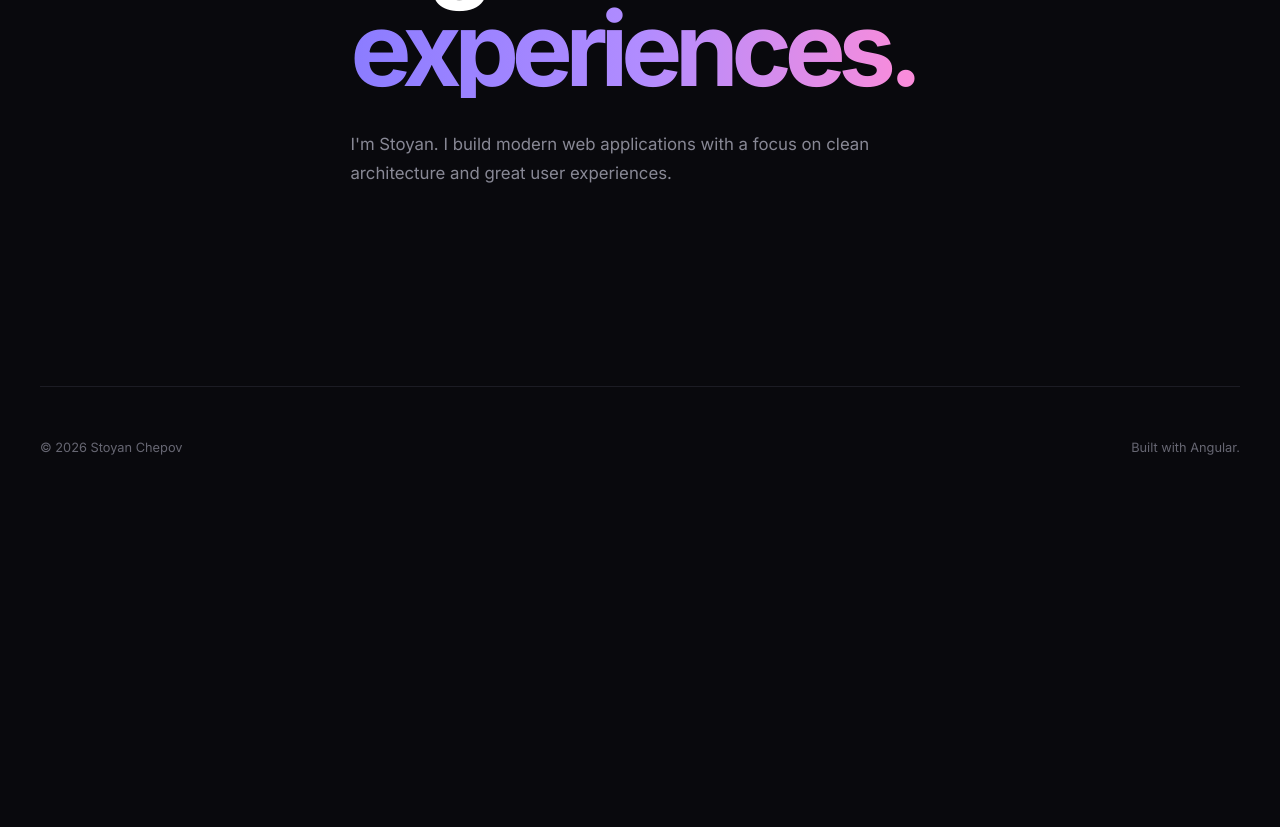
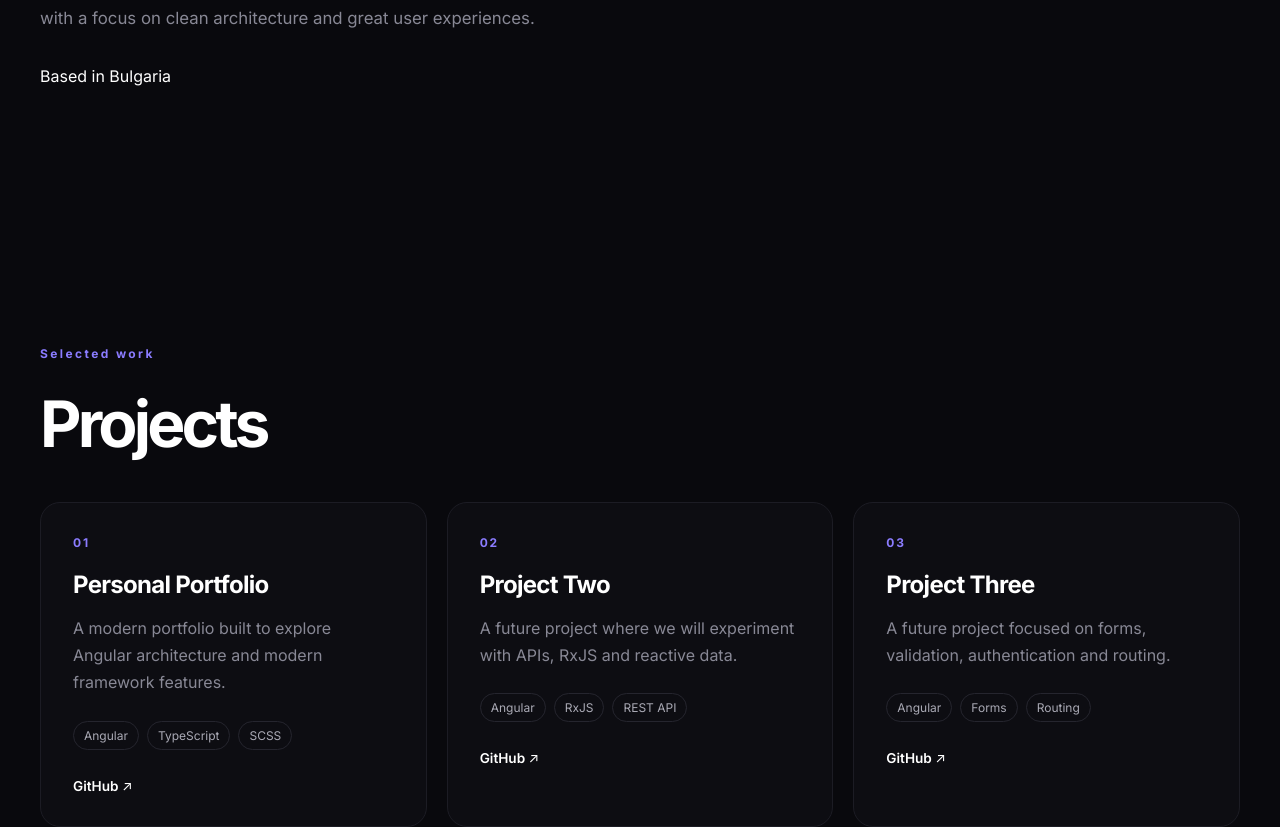
Before and after one commit to StoyanChepov/stoyanChepov.github.io, an Angular app: page / in a window 1280 px wide. Shown: the part 500-1327 px from the top of the page. Before the commit the page ends 1008 px from the top, so only its background shows below. Built offline with nearby package versions, Linux system fonts and the light colour scheme.

Commit message:
add project card

```diff
--- /dev/null
+++ b/src/app/core/models/profile.ts
@@ -0,0 +1,6 @@
+export interface Profile {
+  name: string;
+  role: string;
+  description: string;
+  location: string;
+}
--- /dev/null
+++ b/src/app/core/models/project.ts
@@ -0,0 +1,8 @@
+export interface Project {
+  id: string;
+  title: string;
+  description: string;
+  technologies: string[];
+  githubUrl: string;
+  liveUrl?: string;
+}
--- a/src/app/pages/home/home.html
+++ b/src/app/pages/home/home.html
@@ -1,5 +1,7 @@
 <section class="hero">
-  <p class="eyebrow">SOFTWARE DEVELOPER</p>
+  <p class="eyebrow">
+    {{ profile().role }}
+  </p>
 
   <h1>
     Building digital
@@ -7,7 +9,25 @@
   </h1>
 
   <p class="description">
-    I'm Stoyan. I build modern web applications
-    with a focus on clean architecture and great user experiences.
+    {{ introduction() }}
+    {{ profile().description }}
+  </p>
+
+  <p class="location">
+    Based in {{ profile().location }}
   </p>
 </section>
+
+<section class="projects">
+  <div class="section-heading">
+    <p class="eyebrow">Selected work</p>
+
+    <h2>Projects</h2>
+  </div>
+
+  <div class="project-grid">
+    @for (project of projects(); track project.id) {
+      <app-project-card [project]="project" />
+    }
+  </div>
+</section>
--- a/src/app/pages/home/home.scss
+++ b/src/app/pages/home/home.scss
@@ -57,3 +57,31 @@ h1 span {
   font-size: 1.05rem;
   line-height: 1.7;
 }
+
+.projects {
+  width: min(1200px, calc(100% - 48px));
+  margin: 120px auto;
+}
+
+.section-heading {
+  margin-bottom: 40px;
+}
+
+.section-heading h2 {
+  margin: 0;
+
+  font-size: clamp(2.5rem, 5vw, 4rem);
+  letter-spacing: -0.06em;
+}
+
+.project-grid {
+  display: grid;
+  grid-template-columns: repeat(3, 1fr);
+  gap: 20px;
+}
+
+@media (max-width: 900px) {
+  .project-grid {
+    grid-template-columns: 1fr;
+  }
+}
--- a/src/app/pages/home/home.ts
+++ b/src/app/pages/home/home.ts
@@ -1,9 +1,57 @@
-import { Component } from '@angular/core';
+import {
+  Component,
+  computed,
+  signal
+} from '@angular/core';
+
+import { Profile } from '../../core/models/profile';
+import { Project } from '../../core/models/project';
+import { ProjectCard } from '../../shared/project-card/project-card';
 
 @Component({
-  imports: [],
   selector: 'app-home',
-  styleUrl: './home.scss',
+  imports: [ProjectCard],
   templateUrl: './home.html',
+  styleUrl: './home.scss'
 })
-export class Home {}
+export class Home {
+  readonly profile = signal<Profile>({
+    name: 'Stoyan Chepov',
+    role: 'Software Developer',
+    description:
+      'I build modern web applications with a focus on clean architecture and great user experiences.',
+    location: 'Bulgaria'
+  });
+
+  readonly introduction = computed(
+    () =>
+      `I'm ${this.profile().name}, a ${this.profile().role}.`
+  );
+
+  readonly projects = signal<Project[]>([
+  {
+    id: '01',
+    title: 'Personal Portfolio',
+    description:
+      'A modern portfolio built to explore Angular architecture and modern framework features.',
+    technologies: ['Angular', 'TypeScript', 'SCSS'],
+    githubUrl: 'https://github.com/StoyanChepov/stoyanChepov.github.io'
+  },
+  {
+    id: '02',
+    title: 'Project Two',
+    description:
+      'A future project where we will experiment with APIs, RxJS and reactive data.',
+    technologies: ['Angular', 'RxJS', 'REST API'],
+    githubUrl: 'https://github.com/StoyanChepov'
+  },
+  {
+    id: '03',
+    title: 'Project Three',
+    description:
+      'A future project focused on forms, validation, authentication and routing.',
+    technologies: ['Angular', 'Forms', 'Routing'],
+    githubUrl: 'https://github.com/StoyanChepov'
+  }
+]);
+}
--- /dev/null
+++ b/src/app/shared/project-card/project-card.html
@@ -0,0 +1,41 @@
+<article class="project-card">
+  <div class="content">
+    <p class="project-id">
+      {{ project().id }}
+    </p>
+
+    <h3>
+      {{ project().title }}
+    </h3>
+
+    <p class="description">
+      {{ project().description }}
+    </p>
+
+    <div class="technologies">
+      @for (technology of project().technologies; track technology) {
+        <span>{{ technology }}</span>
+      }
+    </div>
+
+    <div class="links">
+      <a
+        [href]="project().githubUrl"
+        target="_blank"
+        rel="noopener noreferrer"
+      >
+        GitHub ↗
+      </a>
+
+      @if (project().liveUrl) {
+        <a
+          [href]="project().liveUrl"
+          target="_blank"
+          rel="noopener noreferrer"
+        >
+          Live Demo ↗
+        </a>
+      }
+    </div>
+  </div>
+</article>
--- /dev/null
+++ b/src/app/shared/project-card/project-card.scss
@@ -0,0 +1,81 @@
+:host {
+  display: block;
+}
+
+.project-card {
+  height: 100%;
+  padding: 32px;
+
+  border: 1px solid #1c1c24;
+  border-radius: 20px;
+
+  background: #0d0d12;
+
+  transition:
+    transform 200ms ease,
+    border-color 200ms ease,
+    background 200ms ease;
+}
+
+.project-card:hover {
+  transform: translateY(-4px);
+  border-color: #34343f;
+  background: #111118;
+}
+
+.project-id {
+  margin: 0 0 20px;
+
+  color: #8b7cff;
+  font-size: 0.75rem;
+  font-weight: 700;
+  letter-spacing: 0.15em;
+  text-transform: uppercase;
+}
+
+h3 {
+  margin: 0;
+
+  font-size: 1.5rem;
+  letter-spacing: -0.03em;
+}
+
+.description {
+  margin: 16px 0 24px;
+
+  color: #888895;
+  line-height: 1.7;
+}
+
+.technologies {
+  display: flex;
+  flex-wrap: wrap;
+  gap: 8px;
+}
+
+.technologies span {
+  padding: 6px 10px;
+
+  border: 1px solid #25252e;
+  border-radius: 999px;
+
+  color: #aaaab5;
+  font-size: 0.75rem;
+}
+
+.links {
+  display: flex;
+  gap: 20px;
+
+  margin-top: 28px;
+}
+
+.links a {
+  color: #ffffff;
+  font-size: 0.85rem;
+  font-weight: 600;
+}
+
+.links a:hover {
+  color: #a99dff;
+}
--- /dev/null
+++ b/src/app/shared/project-card/project-card.ts
@@ -0,0 +1,13 @@
+import { Component, input } from '@angular/core';
+
+import { Project } from '../../core/models/project';
+
+@Component({
+  selector: 'app-project-card',
+  imports: [],
+  templateUrl: './project-card.html',
+  styleUrl: './project-card.scss'
+})
+export class ProjectCard {
+  readonly project = input.required<Project>();
+}
```
Also changed, not shown: 1 other file (tests, documents, lock files or other folders).
